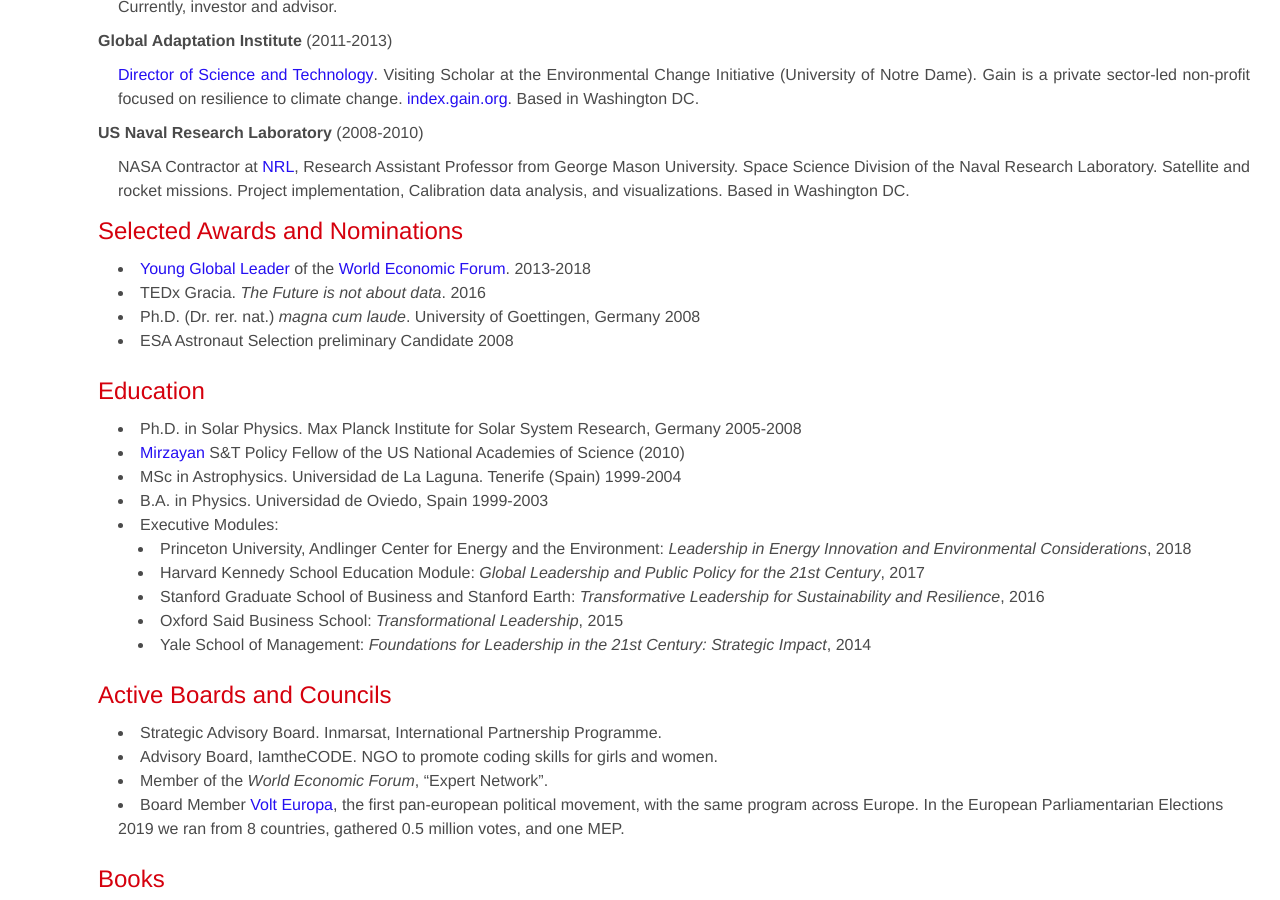
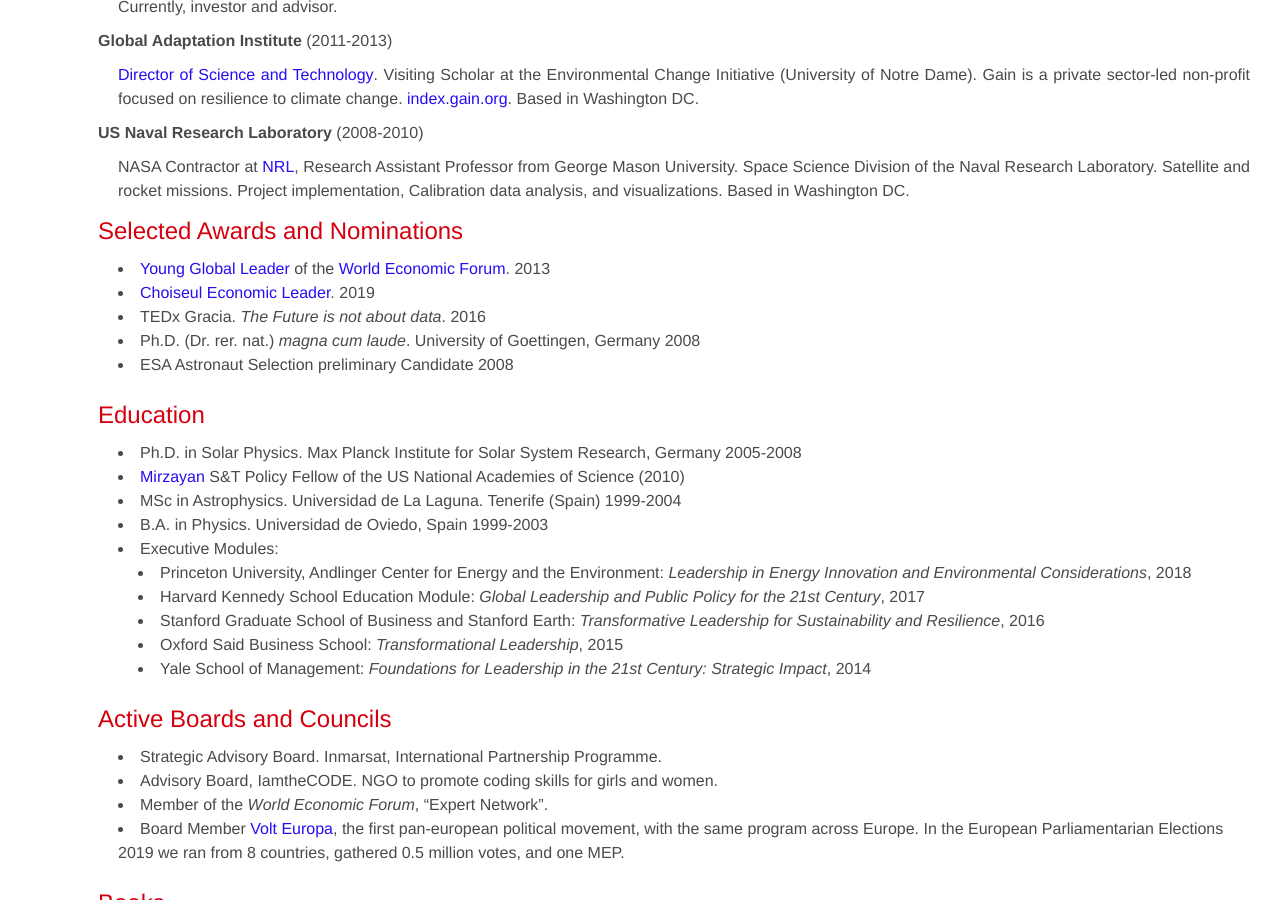
Before and after one commit to brunosan/cv, a Jekyll site: the page built from index.md, in a window 1280 px wide and 900 px high, scrolled down 643 px. Built offline with Jekyll 4.4.1, drawn with Linux system fonts in a browser that asks for light colours.

Commit message:
add Choiseul

```diff
--- a/index.md
+++ b/index.md
@@ -32,7 +32,8 @@
 
 
 ## Selected Awards and Nominations ##
-* [Young Global Leader](http://www.weforum.org/community/forum-young-global-leaders) of the [World Economic Forum](http://www.weforum.org). 2013-2018
+* [Young Global Leader](http://www.weforum.org/community/forum-young-global-leaders) of the [World Economic Forum](http://www.weforum.org). 2013
+* [Choiseul Economic Leader](https://www.expansion.com/sociedad/2019/12/20/5dfc97d0468aeb66498b4580.html). 2019
 * TEDx Gracia. *The Future is not about data*. 2016
 * Ph.D. (Dr. rer. nat.) *magna cum laude*. University of Goettingen, Germany 2008
 * ESA Astronaut Selection preliminary Candidate 2008
```
